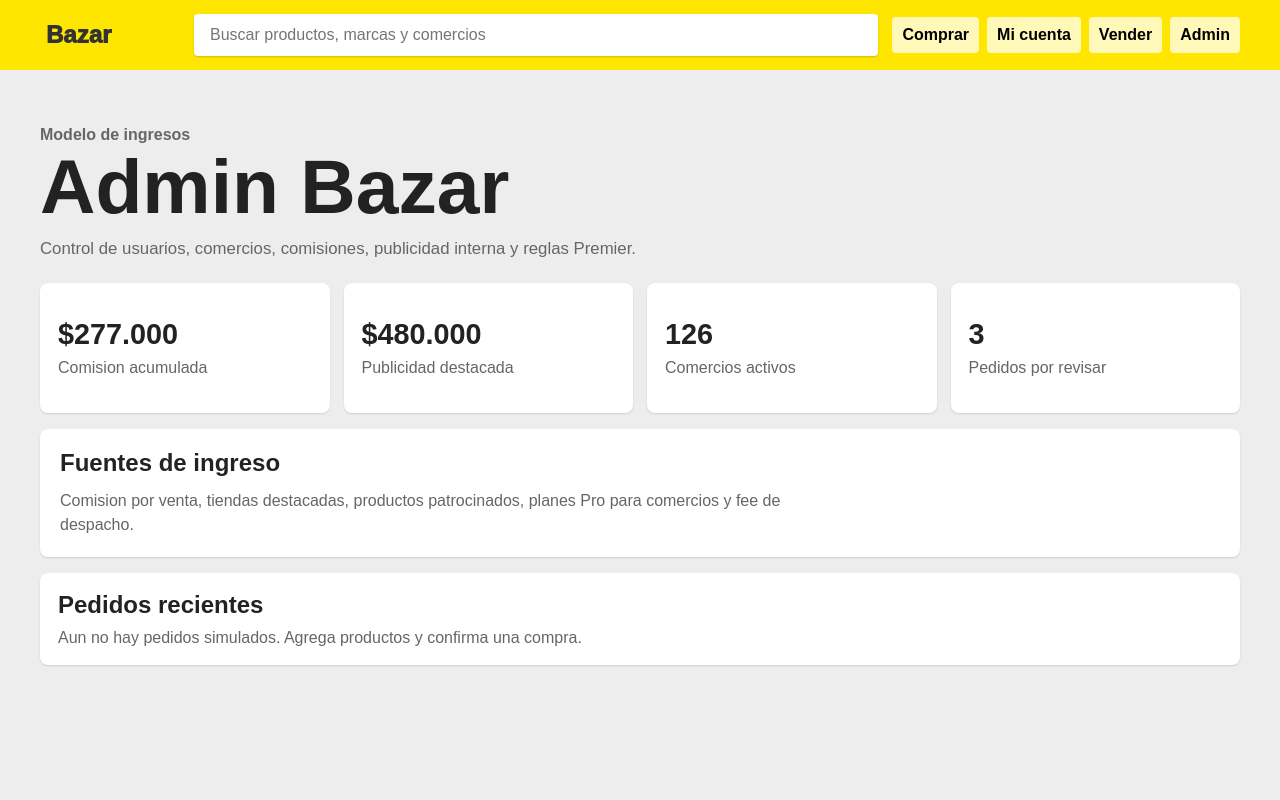
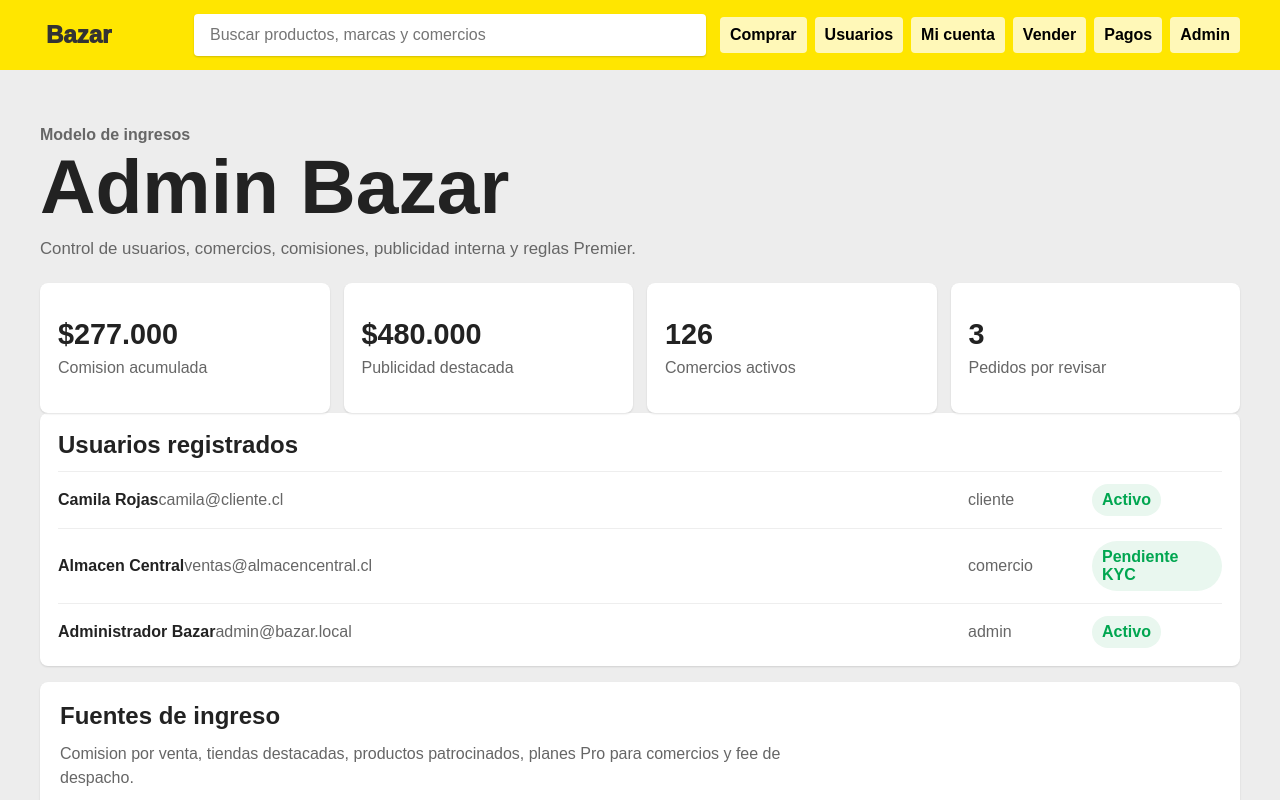
Before and after one commit to tactikaconsulting/tactika-digital, a Next.js app in the folder apps/bazar/: page / in a window 1280 px wide. Both pictures are taken after a click on the button "Admin". Shown: the top 800 px of the page. Built offline with nearby package versions, Linux system fonts and the light colour scheme.

Commit message:
Structure Bazar professional modules

```diff
--- a/apps/bazar/app/globals.css
+++ b/apps/bazar/app/globals.css
@@ -20,11 +20,13 @@ body {
 }
 
 button,
-input {
+input,
+select {
   font: inherit;
 }
 
-button {
+button,
+select {
   cursor: pointer;
 }
 
@@ -72,6 +74,13 @@ button {
   font-weight: 800;
 }
 
+.admin-grid {
+  display: grid;
+  grid-template-columns: 320px minmax(0, 1fr);
+  gap: 16px;
+  margin-top: 24px;
+}
+
 .market-layout {
   display: grid;
   width: min(1200px, calc(100% - 32px));
@@ -84,10 +93,65 @@ button {
 .panel,
 .hero,
 .product,
+.form-panel,
+.table-panel,
+.payment-card,
 .cards article {
   border-radius: 8px;
   background: var(--surface);
   box-shadow: 0 1px 2px rgba(0, 0, 0, 0.12);
+}
+
+.form-panel,
+.table-panel {
+  display: grid;
+  gap: 12px;
+  align-content: start;
+  padding: 18px;
+}
+
+.form-panel h2,
+.table-panel h2 {
+  margin: 0;
+}
+
+.form-panel input,
+.form-panel select {
+  min-height: 42px;
+  border: 1px solid #dddddd;
+  border-radius: 6px;
+  padding: 0 12px;
+}
+
+.form-panel button {
+  min-height: 42px;
+  border: 0;
+  border-radius: 6px;
+  background: var(--blue);
+  color: #ffffff;
+  font-weight: 900;
+}
+
+.table-row {
+  display: grid;
+  grid-template-columns: minmax(0, 1fr) 110px 130px;
+  gap: 14px;
+  align-items: center;
+  border-top: 1px solid #eeeeee;
+  padding-top: 12px;
+}
+
+.table-row span {
+  color: var(--muted);
+}
+
+.table-row mark {
+  justify-self: start;
+  border-radius: 999px;
+  padding: 7px 10px;
+  background: #e9f7ef;
+  color: var(--green);
+  font-weight: 850;
 }
 
 .panel {
@@ -281,6 +345,35 @@ button {
   color: var(--muted);
 }
 
+.payment-grid {
+  display: grid;
+  grid-template-columns: repeat(3, minmax(0, 1fr));
+  gap: 14px;
+  margin-top: 16px;
+}
+
+.payment-card {
+  min-height: 190px;
+  padding: 18px;
+}
+
+.payment-card strong,
+.payment-card span {
+  display: block;
+}
+
+.payment-card span {
+  margin-top: 10px;
+  color: var(--blue);
+  font-weight: 850;
+}
+
+.payment-card p {
+  margin: 14px 0 0;
+  color: var(--muted);
+  line-height: 1.5;
+}
+
 .revenue-plan {
   margin-top: 16px;
   border-radius: 8px;
@@ -338,12 +431,14 @@ button {
 @media (max-width: 900px) {
   .header-inner,
   .market-layout,
-  .product {
+  .product,
+  .admin-grid {
     grid-template-columns: 1fr;
   }
 
   .header-inner nav,
-  .cards {
+  .cards,
+  .payment-grid {
     grid-template-columns: 1fr 1fr;
   }
 
@@ -363,10 +458,15 @@ button {
     align-items: flex-start;
     flex-direction: column;
   }
+
+  .table-row {
+    grid-template-columns: 1fr;
+  }
 }
 
 @media (max-width: 640px) {
-  .cards {
+  .cards,
+  .payment-grid {
     grid-template-columns: 1fr;
   }
 }
--- /dev/null
+++ b/apps/bazar/app/lib/format.ts
@@ -0,0 +1,5 @@
+export const money = new Intl.NumberFormat("es-CL", {
+  style: "currency",
+  currency: "CLP",
+  maximumFractionDigits: 0,
+});
--- /dev/null
+++ b/apps/bazar/app/lib/seed.ts
@@ -0,0 +1,84 @@
+import type { PaymentProvider, Product, UserAccount } from "./types";
+
+export const products: Product[] = [
+  {
+    id: 1,
+    name: "Canasta semanal hogar",
+    store: "Almacen Central",
+    price: 18990,
+    tag: "Envio gratis",
+    premier: 190,
+  },
+  {
+    id: 2,
+    name: "Pack brunch local",
+    store: "Cafe Barrio Norte",
+    price: 12990,
+    tag: "25 min",
+    premier: 130,
+  },
+  {
+    id: 3,
+    name: "Cable USB-C reforzado",
+    store: "Tecno Express",
+    price: 6990,
+    tag: "30% off",
+    premier: 70,
+  },
+  {
+    id: 4,
+    name: "Kit cuidado personal",
+    store: "Farmacia Local",
+    price: 15990,
+    tag: "Llega hoy",
+    premier: 160,
+  },
+];
+
+export const initialUsers: UserAccount[] = [
+  {
+    id: "USR-1001",
+    name: "Camila Rojas",
+    email: "camila@cliente.cl",
+    role: "cliente",
+    status: "Activo",
+  },
+  {
+    id: "STR-204",
+    name: "Almacen Central",
+    email: "ventas@almacencentral.cl",
+    role: "comercio",
+    status: "Pendiente KYC",
+  },
+  {
+    id: "ADM-001",
+    name: "Administrador Bazar",
+    email: "admin@bazar.local",
+    role: "admin",
+    status: "Activo",
+  },
+];
+
+export const paymentProviders: PaymentProvider[] = [
+  {
+    name: "Webpay / Transbank",
+    status: "Pendiente integracion",
+    use: "Pagos con tarjeta y transferencia local.",
+  },
+  {
+    name: "Stripe",
+    status: "Fase futura",
+    use: "Suscripciones, comercios Pro y pagos internacionales.",
+  },
+  {
+    name: "Bazar Wallet",
+    status: "Diseno",
+    use: "Saldo interno, devoluciones y beneficios Premier.",
+  },
+];
+
+export const businessRules = {
+  marketplaceCommissionRate: 0.1,
+  sponsoredProductsMonthlyFee: 49000,
+  merchantProMonthlyFee: 19900,
+};
--- /dev/null
+++ b/apps/bazar/app/lib/types.ts
@@ -0,0 +1,37 @@
+export type View = "comprar" | "usuarios" | "cuenta" | "vender" | "pagos" | "admin";
+
+export type UserRole = "cliente" | "comercio" | "admin";
+
+export type Product = {
+  id: number;
+  name: string;
+  store: string;
+  price: number;
+  tag: string;
+  premier: number;
+};
+
+export type CartItem = Product & { quantity: number };
+
+export type Order = {
+  id: string;
+  status: string;
+  total: number;
+  commission: number;
+  premier: number;
+  items: CartItem[];
+};
+
+export type UserAccount = {
+  id: string;
+  name: string;
+  email: string;
+  role: UserRole;
+  status: string;
+};
+
+export type PaymentProvider = {
+  name: string;
+  status: string;
+  use: string;
+};
--- a/apps/bazar/app/page.tsx
+++ b/apps/bazar/app/page.tsx
@@ -1,72 +1,21 @@
 "use client";
 
 import { useMemo, useState } from "react";
-
-type View = "comprar" | "cuenta" | "vender" | "admin";
-type Product = {
-  id: number;
-  name: string;
-  store: string;
-  price: number;
-  tag: string;
-  premier: number;
-};
-type CartItem = Product & { quantity: number };
-type Order = {
-  id: string;
-  status: string;
-  total: number;
-  commission: number;
-  premier: number;
-  items: CartItem[];
-};
-
-const products: Product[] = [
-  {
-    id: 1,
-    name: "Canasta semanal hogar",
-    store: "Almacen Central",
-    price: 18990,
-    tag: "Envio gratis",
-    premier: 190,
-  },
-  {
-    id: 2,
-    name: "Pack brunch local",
-    store: "Cafe Barrio Norte",
-    price: 12990,
-    tag: "25 min",
-    premier: 130,
-  },
-  {
-    id: 3,
-    name: "Cable USB-C reforzado",
-    store: "Tecno Express",
-    price: 6990,
-    tag: "30% off",
-    premier: 70,
-  },
-  {
-    id: 4,
-    name: "Kit cuidado personal",
-    store: "Farmacia Local",
-    price: 15990,
-    tag: "Llega hoy",
-    premier: 160,
-  },
-];
-
-const money = new Intl.NumberFormat("es-CL", {
-  style: "currency",
-  currency: "CLP",
-  maximumFractionDigits: 0,
-});
+import { money } from "./lib/format";
+import { businessRules, initialUsers, paymentProviders, products } from "./lib/seed";
+import type { CartItem, Order, Product, UserAccount, UserRole, View } from "./lib/types";
 
 export default function BazarApp() {
   const [view, setView] = useState<View>("comprar");
   const [cart, setCart] = useState<CartItem[]>([]);
   const [orders, setOrders] = useState<Order[]>([]);
+  const [users, setUsers] = useState<UserAccount[]>(initialUsers);
   const [query, setQuery] = useState("");
+  const [newUser, setNewUser] = useState({
+    name: "",
+    email: "",
+    role: "cliente" as UserRole,
+  });
 
   const filteredProducts = useMemo(() => {
     const value = query.trim().toLowerCase();
@@ -88,7 +37,7 @@ export default function BazarApp() {
     () => cart.reduce((total, item) => total + item.premier * item.quantity, 0),
     [cart],
   );
-  const commission = Math.round(subtotal * 0.1);
+  const commission = Math.round(subtotal * businessRules.marketplaceCommissionRate);
   const monthlyCommission = orders.reduce(
     (total, order) => total + order.commission,
     277000,
@@ -129,6 +78,24 @@ export default function BazarApp() {
     setView("cuenta");
   }
 
+  function createUser() {
+    if (!newUser.name.trim() || !newUser.email.trim()) {
+      return;
+    }
+
+    setUsers((current) => [
+      {
+        id: `${newUser.role.toUpperCase()}-${1000 + current.length}`,
+        name: newUser.name.trim(),
+        email: newUser.email.trim(),
+        role: newUser.role,
+        status: newUser.role === "comercio" ? "Pendiente KYC" : "Activo",
+      },
+      ...current,
+    ]);
+    setNewUser({ name: "", email: "", role: "cliente" });
+  }
+
   return (
     <main>
       <header className="market-header">
@@ -143,8 +110,10 @@ export default function BazarApp() {
           />
           <nav>
             <button type="button" onClick={() => setView("comprar")}>Comprar</button>
+            <button type="button" onClick={() => setView("usuarios")}>Usuarios</button>
             <button type="button" onClick={() => setView("cuenta")}>Mi cuenta</button>
             <button type="button" onClick={() => setView("vender")}>Vender</button>
+            <button type="button" onClick={() => setView("pagos")}>Pagos</button>
             <button type="button" onClick={() => setView("admin")}>Admin</button>
           </nav>
         </div>
@@ -215,6 +184,57 @@ export default function BazarApp() {
         </section>
       )}
 
+      {view === "usuarios" && (
+        <section className="dashboard">
+          <div className="section-title">
+            <p>Usuarios y roles</p>
+            <h1>Crear usuarios de Bazar</h1>
+            <span>
+              Modulo base para registrar clientes, comercios y administradores.
+              Luego se conecta con autenticacion real y permisos.
+            </span>
+          </div>
+
+          <div className="admin-grid">
+            <div className="form-panel">
+              <h2>Nuevo usuario</h2>
+              <input
+                value={newUser.name}
+                onChange={(event) =>
+                  setNewUser((current) => ({ ...current, name: event.target.value }))
+                }
+                placeholder="Nombre o comercio"
+              />
+              <input
+                value={newUser.email}
+                onChange={(event) =>
+                  setNewUser((current) => ({ ...current, email: event.target.value }))
+                }
+                placeholder="Correo"
+              />
+              <select
+                value={newUser.role}
+                onChange={(event) =>
+                  setNewUser((current) => ({
+                    ...current,
+                    role: event.target.value as UserRole,
+                  }))
+                }
+              >
+                <option value="cliente">Cliente</option>
+                <option value="comercio">Comercio</option>
+                <option value="admin">Admin</option>
+              </select>
+              <button type="button" onClick={createUser}>
+                Crear usuario
+              </button>
+            </div>
+
+            <UserTable users={users} />
+          </div>
+        </section>
+      )}
+
       {view === "cuenta" && (
         <Dashboard
           title="Mi cuenta"
@@ -243,6 +263,34 @@ export default function BazarApp() {
         />
       )}
 
+      {view === "pagos" && (
+        <section className="dashboard">
+          <div className="section-title">
+            <p>Pagos y monetizacion</p>
+            <h1>Preparar cobros, comisiones y publicidad</h1>
+            <span>
+              Este modulo deja claro como Bazar gana: comision por venta,
+              productos patrocinados, planes Pro y fee de despacho.
+            </span>
+          </div>
+          <div className="cards">
+            <article><strong>10%</strong><span>Comision marketplace</span></article>
+            <article><strong>{money.format(businessRules.sponsoredProductsMonthlyFee)}</strong><span>Producto destacado</span></article>
+            <article><strong>{money.format(businessRules.merchantProMonthlyFee)}</strong><span>Plan comercio Pro</span></article>
+            <article><strong>Por definir</strong><span>Fee despacho</span></article>
+          </div>
+          <div className="payment-grid">
+            {paymentProviders.map((provider) => (
+              <article className="payment-card" key={provider.name}>
+                <strong>{provider.name}</strong>
+                <span>{provider.status}</span>
+                <p>{provider.use}</p>
+              </article>
+            ))}
+          </div>
+        </section>
+      )}
+
       {view === "admin" && (
         <section className="dashboard">
           <div className="section-title">
@@ -259,6 +307,7 @@ export default function BazarApp() {
             <article><strong>126</strong><span>Comercios activos</span></article>
             <article><strong>{3 + orders.length}</strong><span>Pedidos por revisar</span></article>
           </div>
+          <UserTable users={users} />
           <div className="revenue-plan">
             <h2>Fuentes de ingreso</h2>
             <p>Comision por venta, tiendas destacadas, productos patrocinados, planes Pro para comercios y fee de despacho.</p>
@@ -267,6 +316,24 @@ export default function BazarApp() {
         </section>
       )}
     </main>
+  );
+}
+
+function UserTable({ users }: { users: UserAccount[] }) {
+  return (
+    <div className="table-panel">
+      <h2>Usuarios registrados</h2>
+      {users.map((user) => (
+        <article className="table-row" key={user.id}>
+          <div>
+            <strong>{user.name}</strong>
+            <span>{user.email}</span>
+          </div>
+          <span>{user.role}</span>
+          <mark>{user.status}</mark>
+        </article>
+      ))}
+    </div>
   );
 }
 
```
Also changed, not shown: apps/bazar/tsconfig.json (+20 -4 lines), 2 other files (tests, documents, lock files or other folders).
